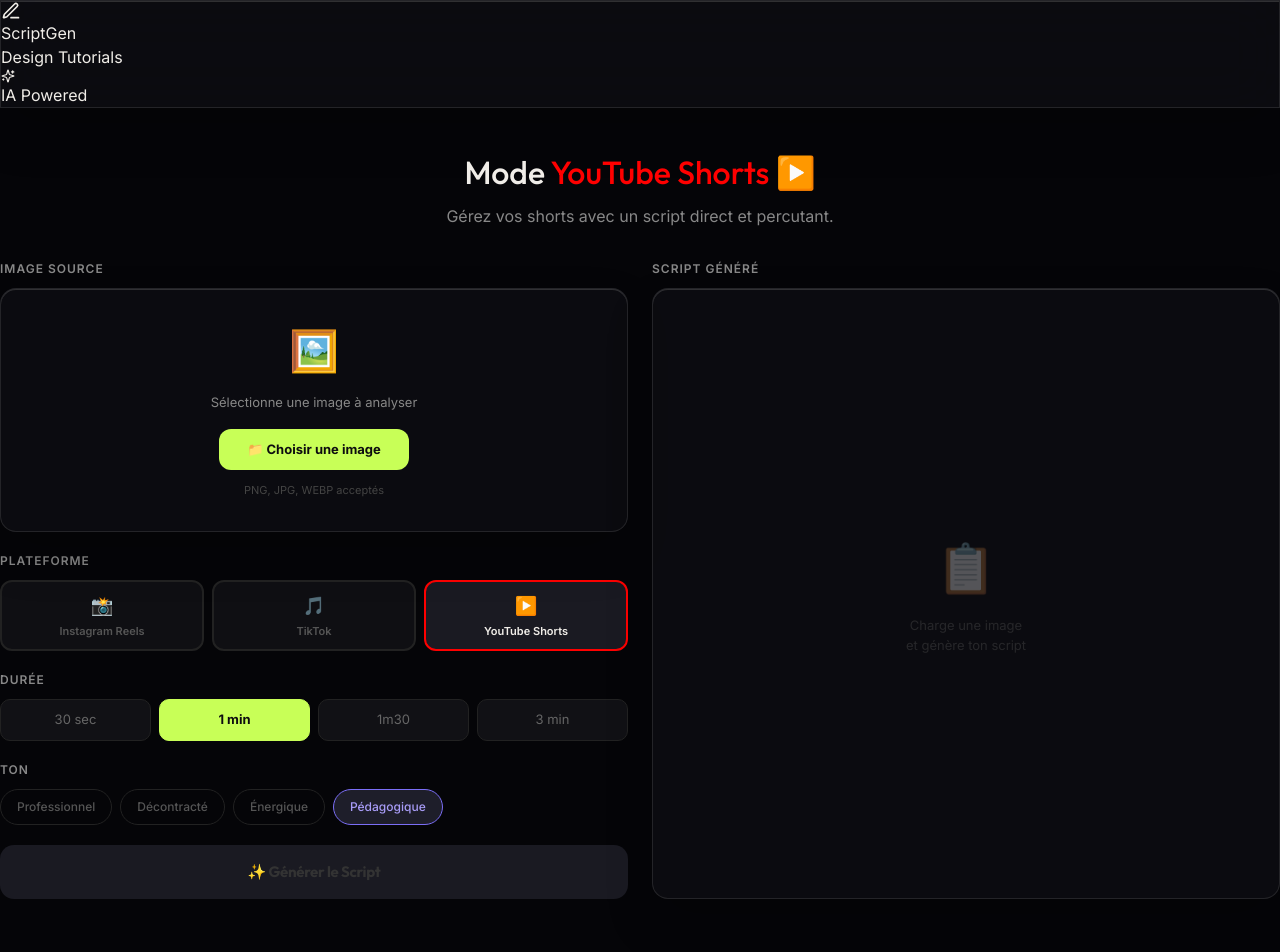
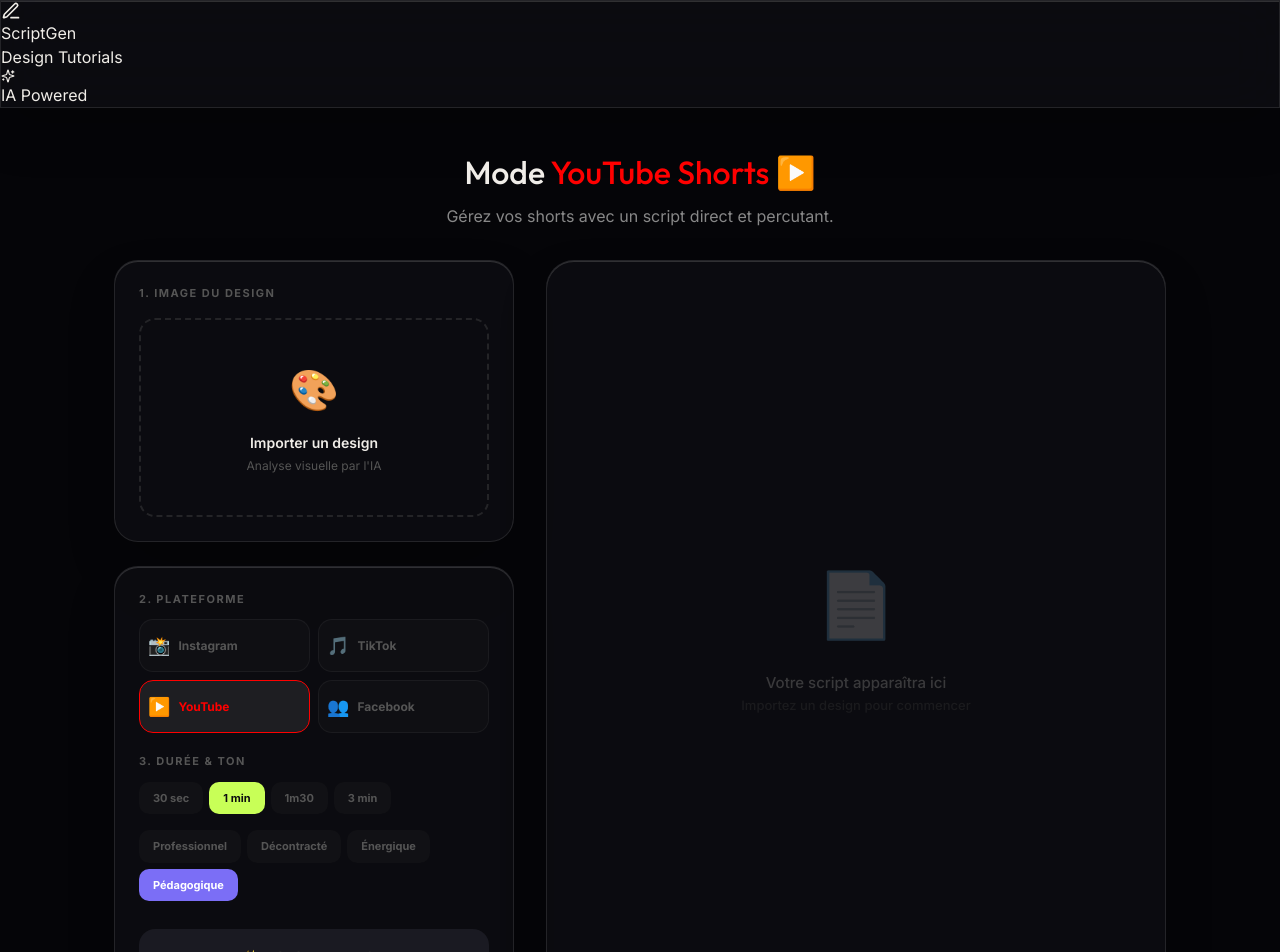
Before and after one commit to jacquesespoir9-wq/script-creator, a React (Vite) app: page /youtube in a window 1280 px wide. Shown: the top 952 px of the page. Before the commit the page ends 899 px from the top, so only its background shows below. Built offline with nearby package versions, Linux system fonts and the light colour scheme; no server answers.

Commit message:
[dyad] Amélioration du design et ajout de Facebook Reels - wrote 5 file(s) + extra files edited outside of Dyad

```diff
--- a/src/App.jsx
+++ b/src/App.jsx
@@ -5,6 +5,7 @@ import HomePage from './pages/HomePage';
 import InstagramPage from './pages/InstagramPage';
 import TikTokPage from './pages/TikTokPage';
 import YouTubePage from './pages/YouTubePage';
+import FacebookPage from './pages/FacebookPage';
 
 function App() {
   return (
@@ -15,6 +16,7 @@ function App() {
           <Route path="/instagram" element={<InstagramPage />} />
           <Route path="/tiktok" element={<TikTokPage />} />
           <Route path="/youtube" element={<YouTubePage />} />
+          <Route path="/facebook" element={<FacebookPage />} />
           <Route path="*" element={<HomePage />} />
         </Routes>
       </Layout>
--- a/src/components/ScriptGenerator.jsx
+++ b/src/components/ScriptGenerator.jsx
@@ -92,7 +92,6 @@ Sois précis, concis et adapte le script au format ${platformInfo.label} (durée
 
       setScript(text);
 
-      // Save to Supabase
       try {
         const { error: sbError } = await supabase
           .from('scripts')
@@ -137,28 +136,37 @@ Sois précis, concis et adapte le script au format ${platformInfo.label} (durée
   const selectedPlatform = PLATFORMS.find((p) => p.id === platform);
 
   return (
-    <div>
+    <div style={{ maxWidth: 1100, margin: "0 auto", padding: "0 24px 60px" }}>
       <style>{`
         .generator-container {
           display: grid;
-          grid-template-columns: 1fr 1fr;
-          gap: 24px;
+          grid-template-columns: 400px 1fr;
+          gap: 32px;
         }
-        @media (max-width: 820px) {
+        .option-btn {
+          transition: all 0.2s ease;
+          border: 1px solid rgba(255,255,255,0.05) !important;
+        }
+        .option-btn:hover:not(:disabled) {
+          background: rgba(255,255,255,0.05) !important;
+          border-color: rgba(255,255,255,0.1) !important;
+        }
+        .active-platform {
+          background: rgba(255,255,255,0.08) !important;
+          border-color: currentColor !important;
+        }
+        @media (max-width: 950px) {
           .generator-container {
             grid-template-columns: 1fr;
-          }
-          .tone-grid {
-             justify-content: center;
           }
         }
       `}</style>
       <div className="generator-container">
         {/* LEFT PANEL */}
-        <div style={{ display: "flex", flexDirection: "column", gap: 20 }}>
+        <div style={{ display: "flex", flexDirection: "column", gap: 24 }}>
           {/* Upload */}
-          <div>
-            <span style={{ fontSize: 12, fontWeight: 600, color: "#888", letterSpacing: "1px", textTransform: "uppercase", display: "block", marginBottom: 10 }}>Image Source</span>
+          <div className="glass-panel" style={{ borderRadius: 24, padding: 24, border: "none" }}>
+            <span style={{ fontSize: 11, fontWeight: 700, color: "#555", letterSpacing: "1.5px", textTransform: "uppercase", display: "block", marginBottom: 16 }}>1. Image du Design</span>
             <input
               id="img-upload"
               type="file"
@@ -168,145 +176,107 @@ Sois précis, concis et adapte le script au format ${platformInfo.label} (durée
             />
 
             {!image ? (
-              <div className="glass-panel" style={{ border: "none", borderRadius: 16, padding: "32px 20px", textAlign: "center" }}>
-                <div style={{ fontSize: 40, marginBottom: 12 }}>🖼️</div>
-                <div style={{ fontSize: 13, color: "#888", marginBottom: 16 }}>Sélectionne une image à analyser</div>
-                <label htmlFor="img-upload" style={{ display: "inline-flex", alignItems: "center", gap: 8, padding: "11px 28px", borderRadius: 12, background: "#C8FF57", color: "#0D0D0F", fontWeight: 700, fontSize: 13, cursor: "pointer", transition: "opacity 0.15s" }}>
-                  📁 Choisir une image
+              <label htmlFor="img-upload" style={{ display: "block", cursor: "pointer" }}>
+                <div style={{ border: "2px dashed rgba(255,255,255,0.1)", borderRadius: 16, padding: "40px 20px", textAlign: "center", transition: "all 0.2s ease" }} className="hover:border-[#C8FF57]/30">
+                  <div style={{ fontSize: 40, marginBottom: 12 }}>🎨</div>
+                  <div style={{ fontSize: 14, fontWeight: 600, color: "#F0EDE8", marginBottom: 4 }}>Importer un design</div>
+                  <div style={{ fontSize: 12, color: "#555" }}>Analyse visuelle par l'IA</div>
+                </div>
               </label>
-                <div style={{ fontSize: 11, color: "#444", marginTop: 12 }}>PNG, JPG, WEBP acceptés</div>
-              </div>
             ) : (
-              <div className="glass-panel" style={{ position: "relative", borderRadius: 16, overflow: "hidden", border: "none" }}>
-                <img src={image} alt="preview" style={{ width: "100%", height: 220, objectFit: "cover", display: "block" }} />
-                <button onClick={reset} style={{ position: "absolute", top: 10, right: 10, background: "rgba(0,0,0,0.75)", border: "none", color: "#fff", borderRadius: 8, padding: "5px 12px", cursor: "pointer", fontSize: 12, fontWeight: 600 }}>✕ Supprimer</button>
-                <label htmlFor="img-upload" style={{ position: "absolute", bottom: 10, right: 10, background: "rgba(200,255,87,0.92)", color: "#0D0D0F", borderRadius: 8, padding: "5px 12px", cursor: "pointer", fontSize: 12, fontWeight: 700 }}>
-                  📁 Remplacer
-                </label>
+              <div style={{ position: "relative", borderRadius: 16, overflow: "hidden" }}>
+                <img src={image} alt="preview" style={{ width: "100%", height: 240, objectFit: "cover", display: "block" }} />
+                <div style={{ position: "absolute", inset: 0, background: "linear-gradient(to top, rgba(0,0,0,0.6), transparent)", pointerEvents: "none" }} />
+                <button onClick={reset} style={{ position: "absolute", top: 12, right: 12, background: "rgba(0,0,0,0.6)", backdropFilter: "blur(10px)", border: "none", color: "#fff", borderRadius: 10, padding: "6px 12px", cursor: "pointer", fontSize: 11, fontWeight: 700 }}>✕ Retirer</button>
               </div>
             )}
           </div>
 
-          {/* Platform selection */}
+          {/* Options */}
+          <div className="glass-panel" style={{ borderRadius: 24, padding: 24, border: "none", display: "flex", flexDirection: "column", gap: 20 }}>
             <div>
-            <label style={{ fontSize: 12, fontWeight: 600, color: "#888", letterSpacing: "1px", textTransform: "uppercase", display: "block", marginBottom: 10 }}>Plateforme</label>
-            <div style={{ display: "flex", gap: 8 }}>
+              <label style={{ fontSize: 11, fontWeight: 700, color: "#555", letterSpacing: "1.5px", textTransform: "uppercase", display: "block", marginBottom: 12 }}>2. Plateforme</label>
+              <div style={{ display: "grid", gridTemplateColumns: "1fr 1fr", gap: 8 }}>
                 {PLATFORMS.map((p) => (
-                <button key={p.id} className="pill-btn" onClick={() => setPlatform(p.id)}
-                  style={{ flex: 1, padding: "10px 8px", borderRadius: 12, background: platform === p.id ? "#1A1A22" : "#0F0F13", border: `2px solid ${platform === p.id ? p.color : "#222"}`, color: platform === p.id ? "#F0EDE8" : "#555", fontSize: 11, fontWeight: 600 }}>
-                  <div style={{ fontSize: 18, marginBottom: 4 }}>{p.icon}</div>
-                  {p.label}
+                  <button key={p.id} className={`option-btn ${platform === p.id ? 'active-platform' : ''}`} onClick={() => setPlatform(p.id)}
+                    style={{ padding: "12px 8px", borderRadius: 14, background: "#0F0F13", color: platform === p.id ? p.color : "#555", fontSize: 12, fontWeight: 700, display: "flex", alignItems: "center", gap: 8 }}>
+                    <span style={{ fontSize: 18 }}>{p.icon}</span>
+                    {p.label.split(' ')[0]}
                   </button>
                 ))}
               </div>
             </div>
 
-          {/* Duration */}
             <div>
-            <label style={{ fontSize: 12, fontWeight: 600, color: "#888", letterSpacing: "1px", textTransform: "uppercase", display: "block", marginBottom: 10 }}>Durée</label>
-            <div style={{ display: "flex", gap: 8 }}>
+              <label style={{ fontSize: 11, fontWeight: 700, color: "#555", letterSpacing: "1.5px", textTransform: "uppercase", display: "block", marginBottom: 12 }}>3. Durée & Ton</label>
+              <div style={{ display: "flex", flexDirection: "column", gap: 12 }}>
+                <div style={{ display: "flex", gap: 6, overflowX: "auto", paddingBottom: 4 }}>
                   {DURATIONS.map((d) => (
-                <button key={d.id} className="pill-btn" onClick={() => setDuration(d.id)}
-                  style={{ flex: 1, padding: "10px 6px", borderRadius: 10, background: duration === d.id ? "#C8FF57" : "#111115", border: `1.5px solid ${duration === d.id ? "#C8FF57" : "#222"}`, color: duration === d.id ? "#0D0D0F" : "#666", fontSize: 13, fontWeight: duration === d.id ? 700 : 400 }}>
+                    <button key={d.id} onClick={() => setDuration(d.id)}
+                      style={{ flexShrink: 0, padding: "8px 14px", borderRadius: 10, background: duration === d.id ? "#C8FF57" : "#111115", color: duration === d.id ? "#0D0D0F" : "#555", fontSize: 11, fontWeight: 700, border: "none", cursor: "pointer" }}>
                       {d.label}
                     </button>
                   ))}
                 </div>
-          </div>
-
-          {/* Tone */}
-          <div>
-            <label style={{ fontSize: 12, fontWeight: 600, color: "#888", letterSpacing: "1px", textTransform: "uppercase", display: "block", marginBottom: 10 }}>Ton</label>
-            <div className="tone-grid" style={{ display: "flex", flexWrap: "wrap", gap: 8 }}>
+                <div style={{ display: "flex", flexWrap: "wrap", gap: 6 }}>
                   {TONES.map((t) => (
-                <button key={t.id} className="pill-btn" onClick={() => setTone(t.id)}
-                  style={{ padding: "8px 16px", borderRadius: 20, background: tone === t.id ? "#1E1E2A" : "transparent", border: `1.5px solid ${tone === t.id ? "#7B6EF6" : "#222"}`, color: tone === t.id ? "#A89CF7" : "#555", fontSize: 12, fontWeight: 500 }}>
+                    <button key={t.id} onClick={() => setTone(t.id)}
+                      style={{ padding: "8px 14px", borderRadius: 10, background: tone === t.id ? "#7B6EF6" : "#111115", color: tone === t.id ? "#fff" : "#555", fontSize: 11, fontWeight: 700, border: "none", cursor: "pointer" }}>
                       {t.label}
                     </button>
                   ))}
                 </div>
               </div>
+            </div>
 
-          {/* Generate button */}
-          <button className="gen-btn" disabled={!image || loading} onClick={generateScript}
-            style={{ padding: "16px", borderRadius: 14, background: image && !loading ? "#C8FF57" : "#1A1A22", border: "none", color: image && !loading ? "#0D0D0F" : "#333", fontWeight: 700, fontSize: 15, fontFamily: "'Outfit', sans-serif", letterSpacing: "-0.3px", display: "flex", alignItems: "center", justifyContent: "center", gap: 8 }}>
-            {loading ? (
-              <>
-                <span className="loading-dot" style={{ width: 8, height: 8, borderRadius: "50%", background: "#C8FF57", display: "inline-block" }} />
-                <span className="loading-dot" style={{ width: 8, height: 8, borderRadius: "50%", background: "#C8FF57", display: "inline-block" }} />
-                <span className="loading-dot" style={{ width: 8, height: 8, borderRadius: "50%", background: "#C8FF57", display: "inline-block" }} />
-                <span style={{ marginLeft: 4 }}>Génération en cours…</span>
-              </>
-            ) : (
-              <>✨ Générer le Script</>
-            )}
+            <button disabled={!image || loading} onClick={generateScript}
+              style={{ marginTop: 8, padding: "18px", borderRadius: 16, background: image && !loading ? "#C8FF57" : "#1A1A22", border: "none", color: image && !loading ? "#0D0D0F" : "#333", fontWeight: 800, fontSize: 15, cursor: image && !loading ? "pointer" : "default", display: "flex", alignItems: "center", justifyContent: "center", gap: 10, boxShadow: image && !loading ? "0 12px 24px rgba(200,255,87,0.2)" : "none" }}>
+              {loading ? "Génération..." : "✨ Générer le Script"}
             </button>
+          </div>
         </div>
 
         {/* RIGHT PANEL */}
-        <div style={{ display: "flex", flexDirection: "column" }}>
-          <div style={{ display: "flex", alignItems: "center", justifyContent: "space-between", marginBottom: 10 }}>
-            <label style={{ fontSize: 12, fontWeight: 600, color: "#888", letterSpacing: "1px", textTransform: "uppercase" }}>Script Généré</label>
-            {script && (
-              <button onClick={copyScript} className="pill-btn"
-                style={{ padding: "6px 14px", borderRadius: 20, background: copied ? "#C8FF57" : "#1A1A22", border: `1px solid ${copied ? "#C8FF57" : "#2A2A35"}`, color: copied ? "#0D0D0F" : "#888", fontSize: 11, fontWeight: 600 }}>
-                {copied ? "✓ Copié !" : "⧉ Copier"}
-              </button>
-            )}
-          </div>
-
-          <div className="glass-panel" style={{ flex: 1, border: "none", borderRadius: 16, padding: 20, minHeight: 480, overflow: "auto", position: "relative" }}>
+        <div style={{ display: "flex", flexDirection: "column", gap: 16 }}>
+          <div className="glass-panel" style={{ flex: 1, borderRadius: 28, padding: 32, border: "none", minHeight: 500, position: "relative" }}>
             {!script && !loading && !error && (
-              <div style={{ position: "absolute", inset: 0, display: "flex", flexDirection: "column", alignItems: "center", justifyContent: "center", gap: 12, opacity: 0.3 }}>
-                <div style={{ fontSize: 48 }}>📋</div>
-                <div style={{ fontSize: 13, color: "#666", textAlign: "center" }}>Charge une image<br />et génère ton script</div>
+              <div style={{ position: "absolute", inset: 0, display: "flex", flexDirection: "column", alignItems: "center", justifyContent: "center", gap: 20, opacity: 0.2 }}>
+                <div style={{ fontSize: 64 }}>📄</div>
+                <div style={{ fontSize: 15, fontWeight: 500, color: "#F0EDE8", textAlign: "center" }}>Votre script apparaîtra ici<br /><span style={{ fontSize: 13, color: "#555" }}>Importez un design pour commencer</span></div>
               </div>
             )}
 
             {loading && (
-              <div style={{ display: "flex", flexDirection: "column", alignItems: "center", justifyContent: "center", height: "100%", gap: 16, opacity: 0.7 }}>
-                <div style={{ width: 48, height: 48, border: "3px solid #1E1E26", borderTopColor: "#C8FF57", borderRadius: "50%", animation: "spin 0.8s linear infinite" }} />
-                <div style={{ fontSize: 13, color: "#888" }}>Analyse de l'image en cours…</div>
-              </div>
-            )}
-
-            {error && (
-              <div style={{ padding: 16, background: "rgba(255,80,80,0.08)", border: "1px solid rgba(255,80,80,0.2)", borderRadius: 12, color: "#FF8080", fontSize: 13 }}>
-                ⚠️ {error}
+              <div style={{ display: "flex", flexDirection: "column", alignItems: "center", justifyContent: "center", height: "100%", gap: 24 }}>
+                <div className="animate-spin-slow" style={{ width: 56, height: 56, border: "4px solid rgba(200,255,87,0.1)", borderTopColor: "#C8FF57", borderRadius: "50%" }} />
+                <div style={{ fontSize: 14, color: "#888", fontWeight: 500 }}>L'IA analyse votre design...</div>
               </div>
             )}
 
             {script && (
               <div className="slide-up">
-                {/* Platform badge */}
-                <div style={{ display: "flex", alignItems: "center", gap: 8, marginBottom: 16, padding: "8px 12px", background: "rgba(255,255,255,0.05)", borderRadius: 10, width: "fit-content" }}>
-                  <span style={{ fontSize: 16 }}>{selectedPlatform?.icon}</span>
-                  <span style={{ fontSize: 11, fontWeight: 600, color: "#888", letterSpacing: "0.5px" }}>{selectedPlatform?.label.toUpperCase()} • {duration}s</span>
+                <div style={{ display: "flex", alignItems: "center", justifyContent: "space-between", marginBottom: 24 }}>
+                  <div style={{ display: "flex", alignItems: "center", gap: 10 }}>
+                    <div style={{ width: 32, height: 32, borderRadius: 8, background: selectedPlatform?.color, display: "flex", alignItems: "center", justifyContent: "center", fontSize: 16 }}>{selectedPlatform?.icon}</div>
+                    <div>
+                      <div style={{ fontSize: 14, fontWeight: 700 }}>{selectedPlatform?.label}</div>
+                      <div style={{ fontSize: 11, color: "#555" }}>{duration}s • Ton {TONES.find(t => t.id === tone)?.label}</div>
                     </div>
-                <div className="script-content" style={{ fontSize: 13, color: "#C8C5C0", lineHeight: 1.8 }}
+                  </div>
+                  <button onClick={copyScript} style={{ padding: "8px 16px", borderRadius: 12, background: copied ? "#C8FF57" : "rgba(255,255,255,0.05)", border: "none", color: copied ? "#0D0D0F" : "#F0EDE8", fontSize: 12, fontWeight: 700, cursor: "pointer" }}>
+                    {copied ? "✓ Copié" : "⧉ Copier"}
+                  </button>
+                </div>
+                <div style={{ fontSize: 14, color: "#C8C5C0", lineHeight: 1.8, whiteSpace: "pre-wrap" }}
                   dangerouslySetInnerHTML={{
                     __html: script
-                      .replace(/\*\*(.*?)\*\*/g, '<strong>$1</strong>')
-                      .replace(/\*(.*?)\*/g, '<em style="color:#A89CF7">$1</em>')
-                      .replace(/\n/g, '<br/>')
+                      .replace(/\*\*(.*?)\*\*/g, '<strong style="color:#F0EDE8;display:block;margin-top:16px;font-size:15px">$1</strong>')
+                      .replace(/\*(.*?)\*/g, '<em style="color:#C8FF57;font-style:normal;font-weight:600">$1</em>')
                   }}
                 />
               </div>
             )}
           </div>
-
-          {script && (
-            <div className="slide-up" style={{ marginTop: 12, display: "flex", gap: 8 }}>
-              <button className="pill-btn" onClick={generateScript}
-                style={{ flex: 1, padding: "10px", borderRadius: 10, background: "transparent", border: "1px solid #2A2A35", color: "#888", fontSize: 12, fontWeight: 500 }}>
-                🔄 Régénérer
-              </button>
-              <button className="pill-btn" onClick={copyScript}
-                style={{ flex: 2, padding: "10px", borderRadius: 10, background: "#C8FF57", border: "none", color: "#0D0D0F", fontSize: 12, fontWeight: 700 }}>
-                {copied ? "✓ Script copié !" : "⧉ Copier le script complet"}
-              </button>
-            </div>
-          )}
         </div>
       </div>
     </div>
--- a/src/constants.js
+++ b/src/constants.js
@@ -2,6 +2,7 @@ export const PLATFORMS = [
   { id: "instagram", label: "Instagram Reels", icon: "📸", color: "#E1306C" },
   { id: "tiktok", label: "TikTok", icon: "🎵", color: "#69C9D0" },
   { id: "youtube", label: "YouTube Shorts", icon: "▶️", color: "#FF0000" },
+  { id: "facebook", label: "Facebook Reels", icon: "👥", color: "#1877F2" },
 ];
 
 export const DURATIONS = [
--- /dev/null
+++ b/src/pages/FacebookPage.jsx
@@ -0,0 +1,18 @@
+import React from 'react';
+import ScriptGenerator from '../components/ScriptGenerator';
+
+const FacebookPage = () => {
+  return (
+    <div className="slide-up">
+      <div style={{ padding: "40px 0 0 0", textAlign: 'center' }}>
+        <h1 style={{ fontFamily: "'Outfit', sans-serif", fontSize: 32, marginBottom: 8 }}>
+          Mode <span style={{ color: "#1877F2" }}>Facebook Reels</span> 👥
+        </h1>
+        <p style={{ color: "#888", marginBottom: 32 }}>Optimisez vos vidéos pour l'audience Facebook.</p>
+      </div>
+      <ScriptGenerator initialPlatformId="facebook" />
+    </div>
+  );
+};
+
+export default FacebookPage;
--- a/src/pages/HomePage.jsx
+++ b/src/pages/HomePage.jsx
@@ -6,39 +6,44 @@ const HomePage = () => {
   const navigate = useNavigate();
 
   return (
-    <div style={{ maxWidth: 900, margin: "0 auto", padding: "60px 24px", textAlign: 'center' }}>
+    <div style={{ maxWidth: 1000, margin: "0 auto", padding: "60px 24px", textAlign: 'center' }}>
       <style>{`
         .home-grid {
           display: grid;
-          grid-template-columns: repeat(3, 1fr);
+          grid-template-columns: repeat(auto-fit, minmax(220px, 1fr));
           gap: 24px;
         }
-        @media (max-width: 900px) {
-          .home-grid { grid-template-columns: repeat(2, 1fr); }
-          .home-title { font-size: 32px !important; }
+        .platform-card {
+          transition: all 0.3s cubic-bezier(0.4, 0, 0.2, 1);
+          border: 1px solid rgba(255, 255, 255, 0.05) !important;
+        }
+        .platform-card:hover {
+          transform: translateY(-8px);
+          background: rgba(255, 255, 255, 0.08) !important;
+          border-color: rgba(200, 255, 87, 0.3) !important;
         }
         @media (max-width: 600px) {
-          .home-grid { grid-template-columns: 1fr; gap: 16px; }
           .home-title { font-size: 28px !important; }
           .home-desc { font-size: 14px !important; margin-bottom: 32px !important; }
         }
       `}</style>
 
-      <h1 className="home-title" style={{ fontFamily: "'Outfit', sans-serif", fontSize: 42, marginBottom: 16 }}>
-        Choisissez votre <span style={{ color: "#C8FF57" }}>Plateforme</span>
+      <div className="slide-up">
+        <h1 className="home-title" style={{ fontFamily: "'Outfit', sans-serif", fontSize: 48, marginBottom: 16, fontWeight: 800 }}>
+          Créez des <span style={{ color: "#C8FF57" }}>Scripts</span> Viraux
         </h1>
-      <p className="home-desc" style={{ color: "#888", marginBottom: 48, fontSize: 16 }}>
-        Sélectionnez le mode de création pour générer votre script optimisé.
+        <p className="home-desc" style={{ color: "#888", marginBottom: 56, fontSize: 18, maxWidth: 600, margin: "0 auto 56px" }}>
+          L'IA analyse vos visuels de design pour générer le script parfait adapté à chaque plateforme.
         </p>
 
-      <div className="home-grid">        {PLATFORMS.map((p) => (
+        <div className="home-grid">
+          {PLATFORMS.map((p) => (
             <div
               key={p.id}
               onClick={() => navigate(`/${p.id}`)}
-            className="pill-btn glass-panel"
+              className="platform-card glass-panel"
               style={{
-              border: "none",
-              borderRadius: 24,
+                borderRadius: 28,
                 padding: "40px 24px",
                 cursor: 'pointer',
                 display: 'flex',
@@ -47,22 +52,36 @@ const HomePage = () => {
                 gap: 16
               }}
             >
-            <div style={{ fontSize: 48 }}>{p.icon}</div>
-            <div style={{ fontSize: 20, fontWeight: 700, fontFamily: "'Outfit', sans-serif" }}>{p.label}</div>
-            <div style={{ fontSize: 13, color: "#666" }}>Script optimisé pour {p.label}</div>
+              <div style={{
+                fontSize: 44,
+                background: "rgba(255,255,255,0.03)",
+                width: 80,
+                height: 80,
+                borderRadius: 20,
+                display: 'flex',
+                alignItems: 'center',
+                justifyContent: 'center',
+                marginBottom: 8
+              }}>
+                {p.icon}
+              </div>
+              <div style={{ fontSize: 18, fontWeight: 700, fontFamily: "'Outfit', sans-serif" }}>{p.label}</div>
+              <div style={{ fontSize: 12, color: "#666", lineHeight: 1.5 }}>Contenu optimisé pour {p.label}</div>
               <div style={{
                 marginTop: 12,
-              padding: "8px 20px",
-              borderRadius: 12,
+                padding: "10px 24px",
+                borderRadius: 14,
                 background: p.color,
                 color: "#fff",
-              fontSize: 12,
-              fontWeight: 700
+                fontSize: 13,
+                fontWeight: 800,
+                boxShadow: `0 10px 20px ${p.color}33`
               }}>
-              Ouvrir le mode
+                Sélectionner
               </div>
             </div>
           ))}
+        </div>
       </div>
     </div>
   );
```
Also changed, not shown: 1 other file (tests, documents, lock files or other folders). Lines whose indentation alone changed are shown as unchanged.
